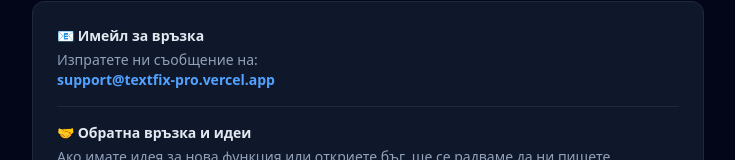
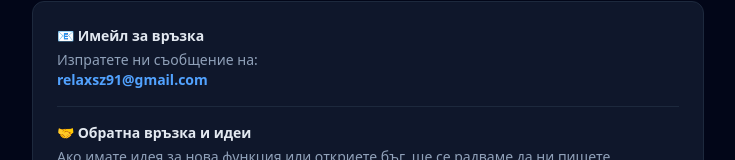
Before and after one commit to ReLaXsZ/textfix-pro, a Next.js app: page /contact in a window 1280 px wide. Shown: the part 181-341 px from the top of the page, without its empty margins (272-1007 px from the left). Built offline with nearby package versions, Linux system fonts and the light colour scheme.

Commit message:
Changed email to real one

```diff
--- a/app/contact/page.tsx
+++ b/app/contact/page.tsx
@@ -93,7 +93,7 @@ export default function Contact() {
         <div className="bg-slate-900 border border-slate-800 p-6 rounded-xl space-y-4">
           <div>
             <h3 className="text-sm font-bold text-slate-200">{t.emailTitle}</h3>
-            <p className="text-sm text-slate-400 mt-1">{t.emailDesc} <br/><strong className="text-blue-400">support@textfix-pro.vercel.app</strong></p>
+            <p className="text-sm text-slate-400 mt-1">{t.emailDesc} <br/><strong className="text-blue-400">relaxsz91@gmail.com</strong></p>
           </div>
 
           <div className="pt-4 border-t border-slate-800">
--- a/app/privacy/page.tsx
+++ b/app/privacy/page.tsx
@@ -13,7 +13,7 @@ const content = {
       { h: "3. Изкуствен интелект (AI)", p: "Когато използвате AI функции, текстът се изпраща към Google Gemini API. Не въвеждайте високочувствителна информация." },
       { h: "4. Бисквитки и AdSense", p: "Google използва бисквитки за персонализирани реклами. Можете да се откажете от настройките за реклами на Google." },
       { h: "5. Вашите права", p: "Можете да изчистите данните си по всяко време чрез настройките на браузъра." },
-      { h: "6. Контакт", p: "За въпроси: support@textfix-pro.vercel.app" }
+      { h: "6. Контакт", p: "За въпроси: relaxsz91@gmail.com" }
     ]
   },
   en: {
@@ -26,7 +26,7 @@ const content = {
       { h: "3. Artificial Intelligence (AI)", p: "When using AI features, text is sent to Google Gemini API. Do not enter highly sensitive information." },
       { h: "4. Cookies and AdSense", p: "Google uses cookies for personalized ads. You can opt out in Google Ads Settings." },
       { h: "5. Your Rights", p: "You can clear your data anytime via browser settings." },
-      { h: "6. Contact", p: "For questions: support@textfix-pro.vercel.app" }
+      { h: "6. Contact", p: "For questions: relaxsz91@gmail.com" }
     ]
   },
   fr: {
@@ -39,7 +39,7 @@ const content = {
       { h: "3. Intelligence Artificielle (IA)", p: "Les textes sont envoyés à l'API Google Gemini. N'entrez pas d'informations sensibles." },
       { h: "4. Cookies et AdSense", p: "Google utilise des cookies. Vous pouvez désactiver les annonces personnalisées." },
       { h: "5. Vos Droits", p: "Vous pouvez effacer vos données via les paramètres du navigateur." },
-      { h: "6. Contact", p: "Pour questions : support@textfix-pro.vercel.app" }
+      { h: "6. Contact", p: "Pour questions : relaxsz91@gmail.com" }
     ]
   },
   de: {
@@ -52,7 +52,7 @@ const content = {
       { h: "3. Künstliche Intelligenz (KI)", p: "Text wird an Google Gemini API gesendet. Geben Sie keine sensiblen Daten ein." },
       { h: "4. Cookies und AdSense", p: "Google verwendet Cookies für personalisierte Anzeigen. Sie können dies deaktivieren." },
       { h: "5. Ihre Rechte", p: "Sie können Ihre Daten über die Browsereinstellungen löschen." },
-      { h: "6. Kontakt", p: "Für Fragen: support@textfix-pro.vercel.app" }
+      { h: "6. Kontakt", p: "Für Fragen: relaxsz91@gmail.com" }
     ]
   },
   es: {
@@ -65,7 +65,7 @@ const content = {
       { h: "3. Inteligencia Artificial (IA)", p: "El texto se envía a Google Gemini API. No introduzcas información sensible." },
       { h: "4. Cookies y AdSense", p: "Google usa cookies. Puedes desactivar los anuncios personalizados." },
       { h: "5. Tus Derechos", p: "Puedes borrar tus datos en la configuración del navegador." },
-      { h: "6. Contacto", p: "Para preguntas: support@textfix-pro.vercel.app" }
+      { h: "6. Contacto", p: "Para preguntas: relaxsz91@gmail.com" }
     ]
   },
   tr: {
@@ -78,7 +78,7 @@ const content = {
       { h: "3. Yapay Zeka (YZ)", p: "Metinler Google Gemini API'ye gönderilir. Hassas bilgi girmeyin." },
       { h: "4. Çerezler ve AdSense", p: "Google çerezleri kullanır. Kişiselleştirilmiş reklamları kapatabilirsiniz." },
       { h: "5. Haklarınız", p: "Verilerinizi tarayıcı ayarlarından silebilirsiniz." },
-      { h: "6. İletişim", p: "Sorular için: support@textfix-pro.vercel.app" }
+      { h: "6. İletişim", p: "Sorular için: relaxsz91@gmail.com" }
     ]
   }
 };
```
